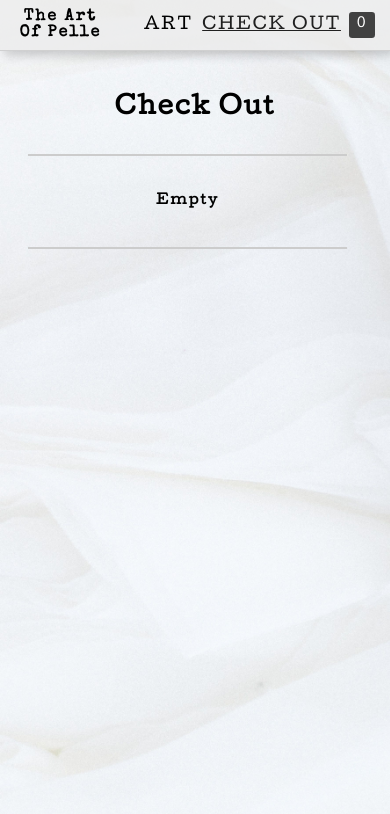
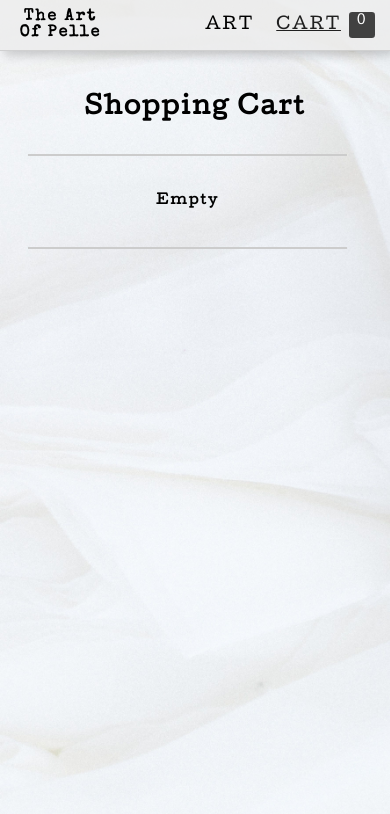
Before and after one commit to AntonErikssonCode/pelleArtClient, a React (Create React App) app: page /checkout in a window 390 px wide. Shown: the top 814 px of the page. Built offline with nearby package versions, Linux system fonts and the light colour scheme.

Commit message:
changed checkout to cart

```diff
--- a/src/components/header.css
+++ b/src/components/header.css
@@ -89,12 +89,17 @@ nav {
 /*   font-family: Arial, Helvetica, sans-serif;
  */ }
 
+ .cart-num p {
+
+  min-height: 20px;
+  min-width: 20px;
+  }
 
   @media (max-width: 767px) {
 
     .nav-list {
 
-      gap: 0.2rem;
+      gap: 1rem;
 
     }
     .nav-link {
--- a/src/components/header.js
+++ b/src/components/header.js
@@ -39,7 +39,7 @@ function Header(props) {
               }`}
               to="/checkout"
             >
-              CHECK OUT
+             CART
             </Link>
             <div className="cart-num">
               <p className="">{totalCartLength}</p>
--- a/src/pages/checkOut/checkOutPage.js
+++ b/src/pages/checkOut/checkOutPage.js
@@ -49,7 +49,7 @@ function CheckOutPage(props) {
     return (
       <div>
         <Header cart={props.cart} />
-        <h2 className="pageTitle">Check Out</h2>
+        <h2 className="pageTitle">Shopping Cart</h2>
 
         <div className="checkOut">
           <div className="divider"></div>
```
